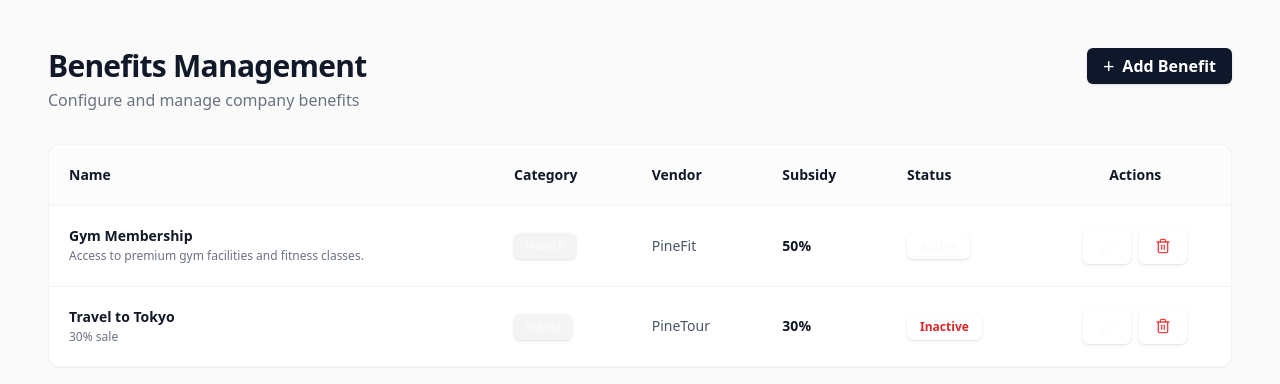
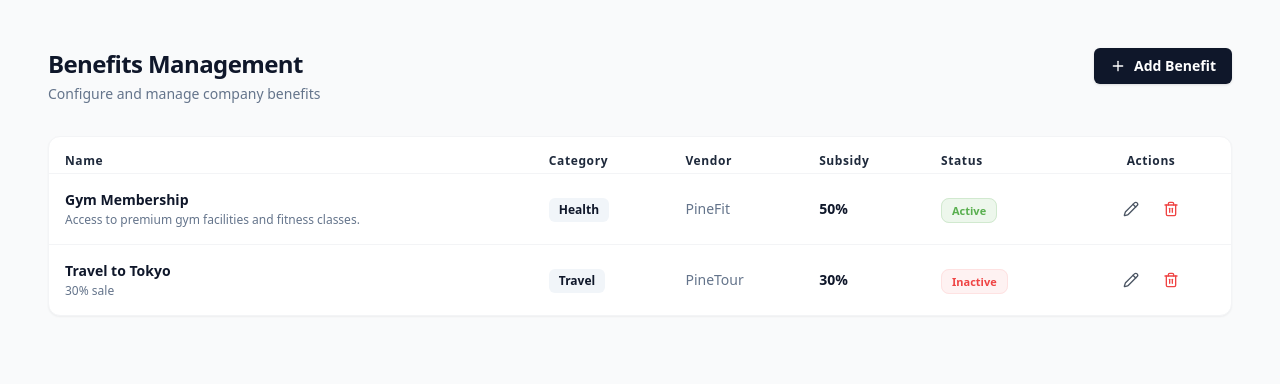
Before and after one commit to pinecone-studio/team-2, a Next.js app in the folder apps/dash/: page /benefitsManagement in a window 1280 px wide. Shown: the top 384 px of the page. Built offline with nearby package versions, Linux system fonts and the light colour scheme; no server answers.

Commit message:
lucide icon added

```diff
--- a/apps/dash/src/app/benefitsManagement/page.tsx
+++ b/apps/dash/src/app/benefitsManagement/page.tsx
@@ -1,5 +1,5 @@
 import { Button, Badge } from '@team/source-ui';
-import { Trash2,Pencil} from 'lucide-react';
+import { Trash2, Pencil, Plus } from 'lucide-react';
 
 interface Benefit {
   id: number;
@@ -40,20 +40,20 @@ const benefitsData: Benefit[] = [
 
 export default function BenefitsManagement() {
   return (
-    <div className="w-full min-h-screen bg-neutral-50 p-12">
+    <div className="w-full min-h-screen bg-[#F9FAFB] p-12">
       {/* Header */}
       <div className="max-w-[1215px] mx-auto flex justify-between items-start mb-8">
         <div>
-          <h1 className="text-gray-900 text-3xl font-bold tracking-tight">
+          <h1 className="text-[#0F172A] text-2xl font-bold tracking-tight">
             Benefits Management
           </h1>
-          <p className="text-gray-500 text-base mt-1">
+          <p className="text-[#64748B] text-sm mt-1">
             Configure and manage company benefits
           </p>
         </div>
-        <Button className="bg-blue-600 hover:bg-blue-700 text-white px-4 py-2 rounded-lg flex items-center gap-2 transition-all">
-          <span className="text-xl">+</span>
-          <span className="font-semibold text-base">Add Benefit</span>
+        <Button className="bg-[#1D4ED8] hover:bg-[#1E40AF] text-white px-4 py-2 rounded-lg flex items-center justify-center gap-2 h-10">
+          <Plus />
+          <span className="font-semibold text-sm">Add Benefit</span>
         </Button>
       </div>
 
@@ -61,65 +61,81 @@ export default function BenefitsManagement() {
       <div className="max-w-[1215px] mx-auto bg-white rounded-xl shadow-sm overflow-hidden border border-gray-100">
         <table className="w-full text-left border-collapse">
           <thead>
-            <tr className="border-b border-gray-100 bg-gray-50/50">
-              <th className="p-5 font-semibold text-gray-900 text-sm">Name</th>
-              <th className="p-5 font-semibold text-gray-900 text-sm">
+            <tr className="border-b border-gray-100 ">
+              <th className="p-4 pb-1 font-semibold text-[#1E293B] text-xs tracking-wider">
+                Name
+              </th>
+              <th className="p-4 pb-1 font-semibold text-[#1E293B] text-xs tracking-wider">
                 Category
               </th>
-              <th className="p-5 font-semibold text-gray-900 text-sm">
+              <th className="p-4 pb-1 font-semibold text-[#1E293B] text-xs  tracking-wider">
                 Vendor
               </th>
-              <th className="p-5 font-semibold text-gray-900 text-sm">
+              <th className="p-4 pb-1 font-semibold text-[#1E293B] text-xs  tracking-wider">
                 Subsidy
               </th>
-              <th className="p-5 font-semibold text-gray-900 text-sm">
+              <th className="p-4 pb-1 font-semibold text-[#1E293B] text-xs  tracking-wider">
                 Status
               </th>
-              <th className="p-5 font-semibold text-gray-900 text-sm text-center">
+              <th className="p-4 pb-1 font-semibold text-[#1E293B] text-xs  tracking-wider text-center">
                 Actions
               </th>
             </tr>
           </thead>
           <tbody className="divide-y divide-gray-100">
-            {benefitsData.map((benefit:Benefit) => (
-              <tr key={benefit.id} className=" transition-colors">
-                <td className="p-5">
-                  <div className="font-semibold text-sm text-gray-900">
+            {benefitsData.map((benefit: Benefit) => (
+              <tr
+                key={benefit.id}
+                className="hover:bg-gray-50/50 transition-colors"
+              >
+                <td className="p-4">
+                  <div className="font-semibold text-sm text-[#0F172A]">
                     {benefit.name}
                   </div>
-                  <div className="text-xs text-gray-500 max-w-xs leading-relaxed">
+                  <div className="text-xs text-[#64748B] max-w-xs mt-0.5">
                     {benefit.description}
                   </div>
                 </td>
-                <td className="p-5">
-                  <Badge className="bg-zinc-100 text-gray-700 px-2.5 py-1 rounded-md text-xs font-semibold hover:bg-transparent">
+                <td className="p-4">
+                  <Badge
+                    variant="secondary"
+                    className="px-[10px] py-1 bg-[#F1F5F9] text-[#475569] px-2.5 py-0.5 rounded-md text-[11px] font-medium border-none shadow-none"
+                  >
                     {benefit.category}
                   </Badge>
                 </td>
-                <td className="p-5 text-sm text-gray-600 font-medium">
+                <td className="p-4 text-sm text-[#64748B] font-medium">
                   {benefit.vendorName || 'N/A'}
                 </td>
-                <td className="p-5 text-sm font-bold text-gray-900">
+                <td className="p-4 text-sm font-bold text-[#0F172A]">
                   {benefit.subsidyPercent}%
                 </td>
-                <td className="p-5">
-                  <Badge
-                    className={`bg-transparent px-3 py-1 rounded-full text-xs font-semibold border ${
+                <td className="p-4">
+                  <span
+                    className={`px-[10px] py-1 rounded-lg text-[11px] font-semibold border shadow-none ${
                       benefit.isActive
-                        ? 'bg-[#EDF7EC] text-[#59AF4F] border-emerald-100'
-                        : 'bg-red-50 text-red-600 border-red-100'
+                        ? 'bg-[#EDF7EC] text-[#59AF4F] border-[#D1E9CF]'
+                        : 'bg-[#FEF2F2] text-[#EF4444] border-[#FEE2E2]'
                     }`}
                   >
                     {benefit.isActive ? 'Active' : 'Inactive'}
-                  </Badge>
+                  </span>
                 </td>
-                <td className="p-5">
-                  <div className="flex justify-center gap-2">
-                    <Button className="p-2  rounded-lg text-gray-700 transition-colors bg-transparent hover:bg-transparent">
-                      <Pencil />
+                <td className="p-4">
+                  <div className="flex justify-center gap-1">
+                    <Button
+                      variant="ghost"
+                      size="icon"
+                      className="h-8 w-8 text-gray-600 hover:text-gray-900 hover:bg-gray-100"
+                    >
+                      <Pencil size={16} />
                     </Button>
-                    <Button className="p-2 rounded-lg text-red-500 transition-colors bg-transparent hover:bg-transparent">
-                      <Trash2 />
+                    <Button
+                      variant="ghost"
+                      size="icon"
+                      className="h-8 w-8 text-[#EF4444] hover:text-red-700 hover:bg-red-50"
+                    >
+                      <Trash2 size={16} />
                     </Button>
                   </div>
                 </td>
```
